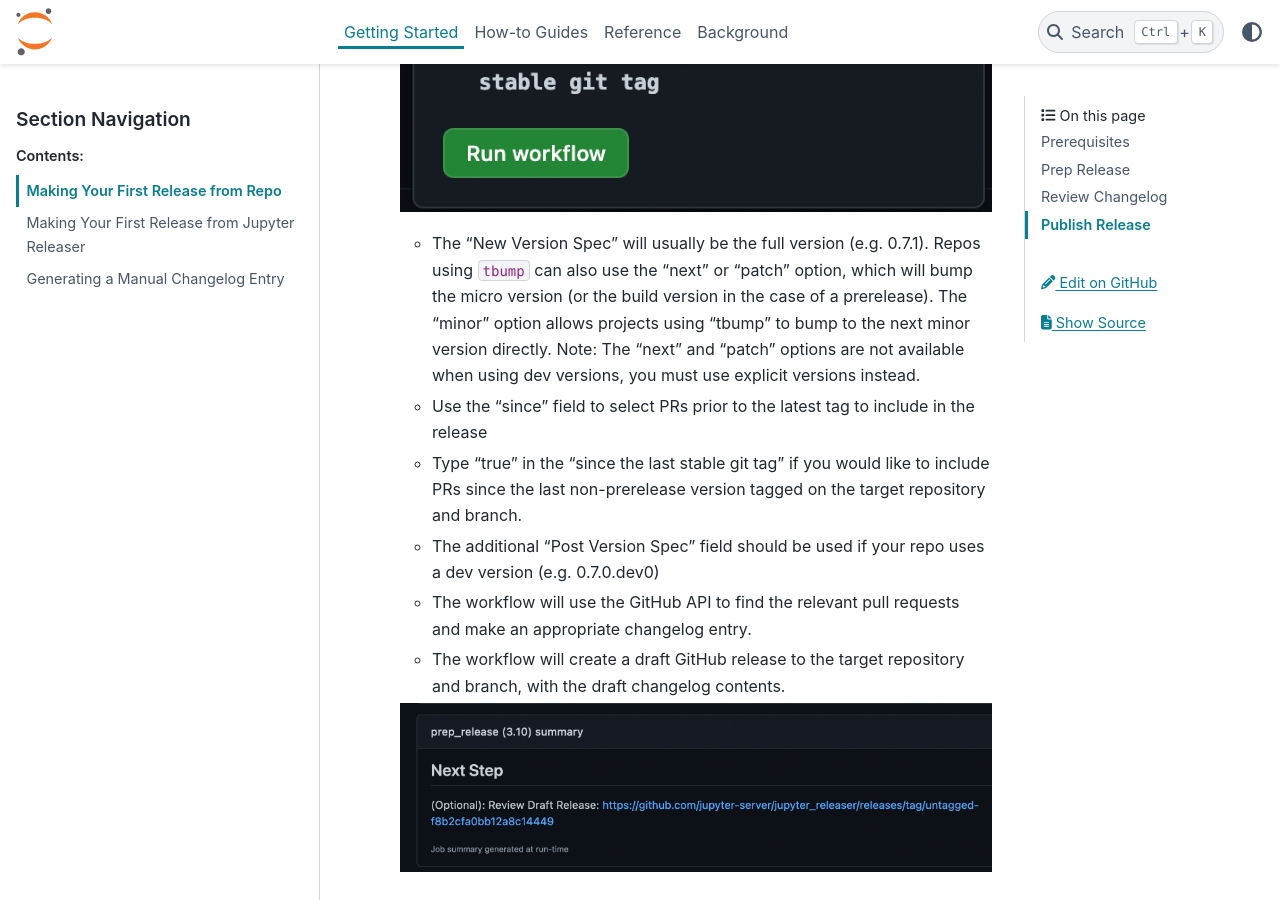
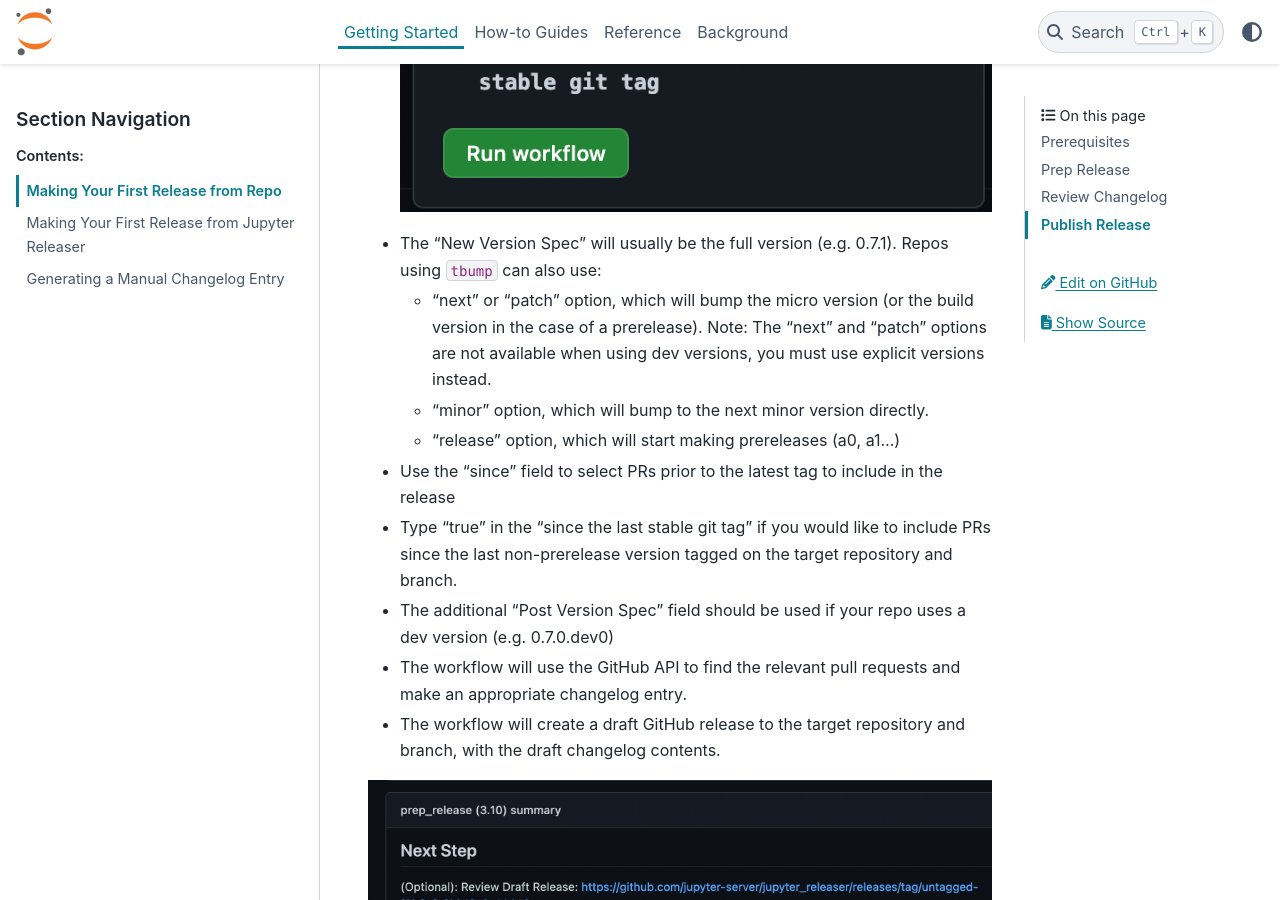
Before and after one commit to jupyter-server/jupyter_releaser, a Sphinx documentation site: the page built from docs/source/get_started/making_release_from_repo.md, in a window 1280 px wide and 900 px high, scrolled down 1271 px. Built offline with Sphinx 7.4.7 and the PyData theme 0.15.4, drawn with Linux system fonts in a browser that asks for light colours.

Commit message:
Add docs for starting making prereleases (#454)
Co-authored-by: pre-commit-ci[bot] <66853113+pre-commit-ci[bot]@users.noreply.github.com>

```diff
--- a/docs/source/get_started/making_release_from_repo.md
+++ b/docs/source/get_started/making_release_from_repo.md
@@ -17,19 +17,20 @@ already uses Jupyter Releaser using workflows on its own repository.
 
   ![Prep Release Workflow Dialog](../images/prep_release_repo.png)
 
-  - The "New Version Spec" will usually be the full version (e.g. 0.7.1). Repos using `tbump` can also use the "next" or "patch"
-    option, which will bump the micro version (or the build version in the case of a prerelease). The "minor" option allows projects using "tbump" to bump
-    to the next minor version directly. Note: The "next" and "patch" options
-    are not available when using dev versions, you must use explicit versions
+- The "New Version Spec" will usually be the full version (e.g. 0.7.1). Repos using `tbump` can also use:
+  - "next" or "patch" option, which will bump the micro version (or the build version in the case of a prerelease).
+    Note: The "next" and "patch" options are not available when using dev versions, you must use explicit versions
     instead.
-  - Use the "since" field to select PRs prior to the latest tag to include in the release
-  - Type "true" in the "since the last stable git tag" if you would like to include PRs since the last non-prerelease version tagged on the target repository and branch.
-  - The additional "Post Version Spec" field should be used if your repo uses a dev version (e.g. 0.7.0.dev0)
-  - The workflow will use the GitHub API to find the relevant pull requests and make an appropriate changelog entry.
-  - The workflow will create a draft GitHub release to the target
-    repository and branch, with the draft changelog contents.
+  - "minor" option, which will bump to the next minor version directly.
+  - "release" option, which will start making prereleases (a0, a1...)
+- Use the "since" field to select PRs prior to the latest tag to include in the release
+- Type "true" in the "since the last stable git tag" if you would like to include PRs since the last non-prerelease version tagged on the target repository and branch.
+- The additional "Post Version Spec" field should be used if your repo uses a dev version (e.g. 0.7.0.dev0)
+- The workflow will use the GitHub API to find the relevant pull requests and make an appropriate changelog entry.
+- The workflow will create a draft GitHub release to the target
+  repository and branch, with the draft changelog contents.
 
-  ![Prep Release Changelog Workflow Next Step](../images/prep_release_next_step.png)
+![Prep Release Changelog Workflow Next Step](../images/prep_release_next_step.png)
 
 ## Review Changelog
 
```
